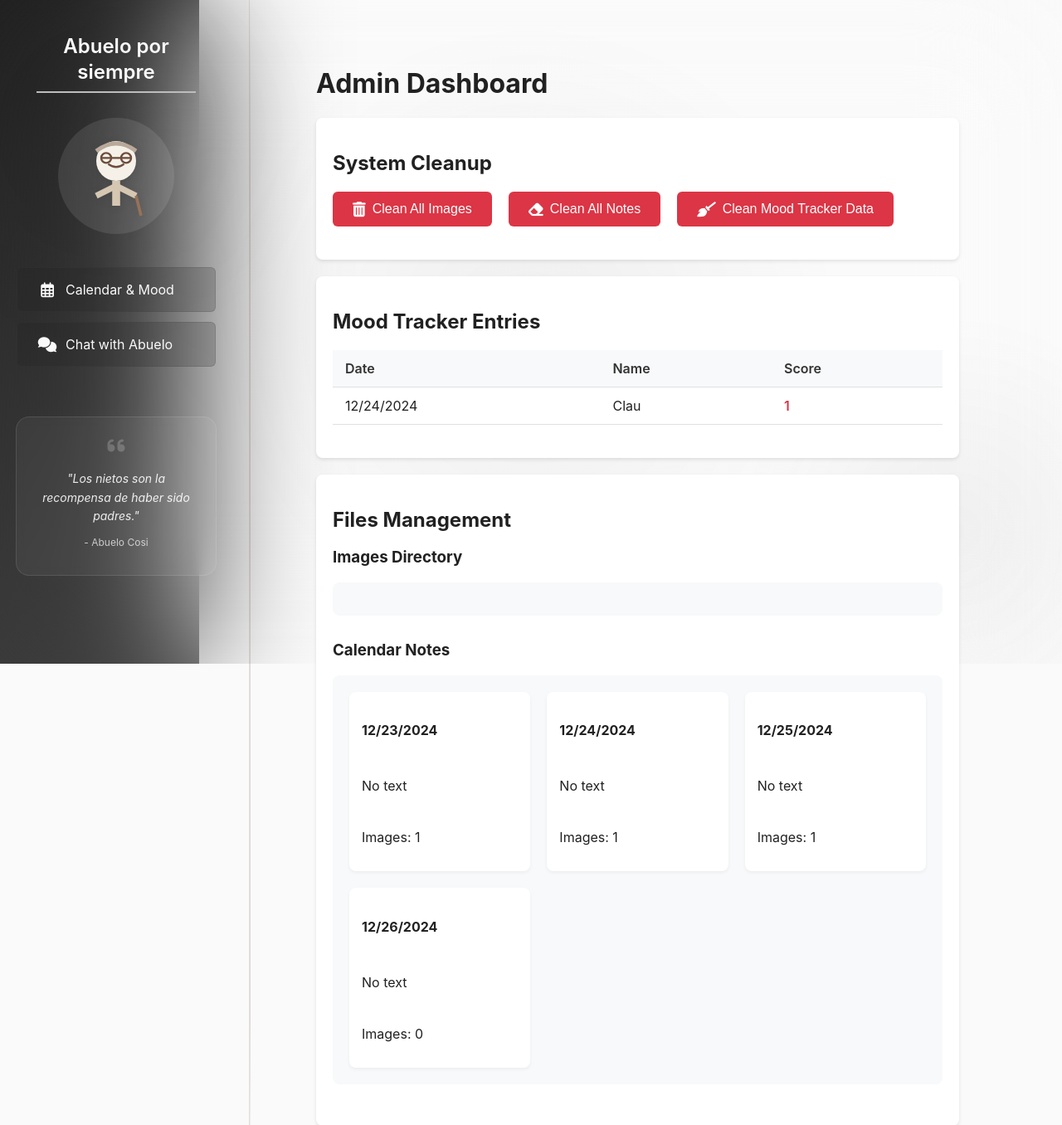
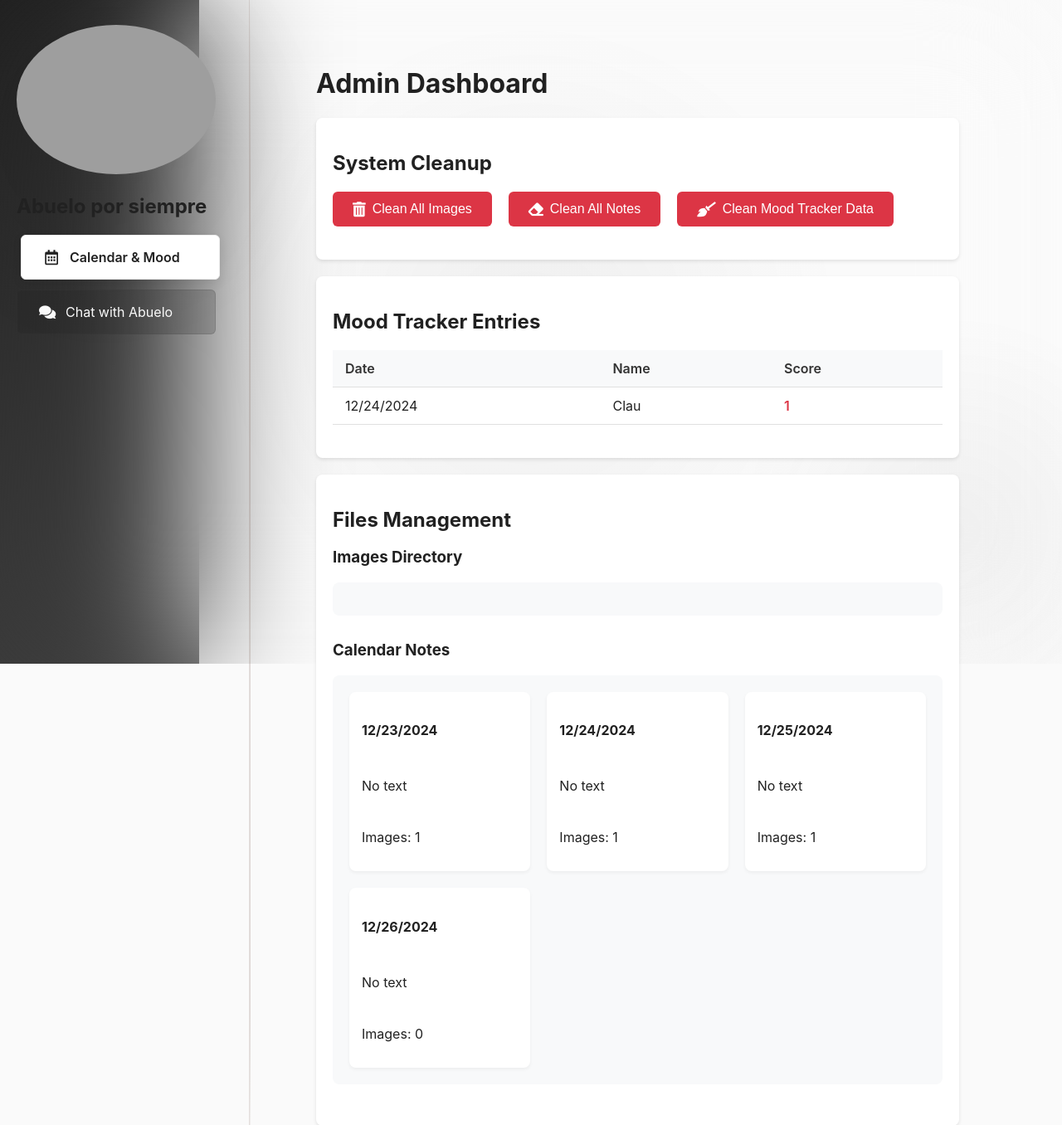
Before and after one commit to juanvolpe/abuelo-por-siempre, a Flask app: page /admin in a window 1280 px wide. Shown: the top 1356 px of the page at 83% size. Run offline with Flask 3, Linux system fonts and the light colour scheme; data that the repository does not hold is empty; parts of the project's set-up code (start-up, migrations or seed data) failed here and were passed over; grey boxes are pictures that could not be loaded.

Commit message:
Remove intro overlay and update logo image

```diff
--- a/templates/base.html
+++ b/templates/base.html
@@ -3,65 +3,44 @@
 <head>
     <meta charset="UTF-8">
     <meta name="viewport" content="width=device-width, initial-scale=1.0">
-    <title>Abuelo por siempre - {% block title %}{% endblock %}</title>
-    <link rel="stylesheet" href="https://cdnjs.cloudflare.com/ajax/libs/font-awesome/6.0.0/css/all.min.css">
+    <title>{% block title %}Abuelo por Siempre{% endblock %}</title>
+
+    <!-- Fonts -->
+    <link href="https://fonts.googleapis.com/css2?family=Playfair+Display:wght@400;600&family=Inter:wght@400;500;600&display=swap" rel="stylesheet">
+
+    <!-- Icons -->
+    <link rel="stylesheet" href="https://cdnjs.cloudflare.com/ajax/libs/font-awesome/5.15.4/css/all.min.css">
+
+    <!-- Base Styles -->
     <link rel="stylesheet" href="{{ url_for('static', filename='css/common.css') }}">
+
     {% block extra_css %}{% endblock %}
 </head>
 <body>
-    <!-- Hamburger Menu Button -->
-    <button class="hamburger-menu" id="hamburgerMenu">
-        <span></span>
-        <span></span>
-        <span></span>
-    </button>
+    <!-- Navigation -->
+    <div id="navOverlay" class="nav-overlay"></div>
+    <nav id="navBar" class="nav-bar">
+        <button id="hamburgerMenu" class="hamburger-menu">
+            <span></span>
+            <span></span>
+            <span></span>
+        </button>
 
-    <!-- Overlay for mobile nav -->
-    <div class="nav-overlay" id="navOverlay"></div>
-
-    <!-- Fixed Navigation -->
-    <nav class="nav-bar" id="navBar">
-        <div class="nav-brand-container">
-            <a href="{{ url_for('calendar') }}" class="nav-brand">Abuelo por siempre</a>
-            <div class="grandpa-icon">
-                <svg width="100" height="100" viewBox="0 0 100 100">
-                    <!-- Grandpa's head -->
-                    <circle cx="50" cy="35" r="20" fill="#F5F1E8"/>
-                    <!-- Glasses -->
-                    <path d="M35 32 H65" stroke="#6D4C3D" stroke-width="2"/>
-                    <circle cx="40" cy="32" r="5" fill="none" stroke="#6D4C3D" stroke-width="2"/>
-                    <circle cx="60" cy="32" r="5" fill="none" stroke="#6D4C3D" stroke-width="2"/>
-                    <!-- Smile -->
-                    <path d="M42 38 Q50 44 58 38" stroke="#6D4C3D" stroke-width="2" fill="none"/>
-                    <!-- Hair -->
-                    <path d="M30 25 Q50 10 70 25" stroke="#B8A99A" stroke-width="4" fill="none"/>
-                    <!-- Body -->
-                    <path d="M50 55 L50 80" stroke="#D5C7B2" stroke-width="8"/>
-                    <!-- Arms -->
-                    <path d="M50 60 L30 70" stroke="#D5C7B2" stroke-width="6"/>
-                    <path d="M50 60 L70 70" stroke="#D5C7B2" stroke-width="6"/>
-                    <!-- Walking stick -->
-                    <path d="M70 70 L75 90" stroke="#967259" stroke-width="3"/>
-                </svg>
+        <div class="logo-container">
+            <div class="logo">
+                <img src="{{ url_for('static', filename='images/cosi_icon.png') }}" alt="Abuelo Cosi" style="width: 100%; height: 100%; object-fit: contain; border-radius: 50%;">
             </div>
+            <h1 class="nav-title">Abuelo por siempre</h1>
         </div>
         <div class="nav-links">
-            <a href="{{ url_for('calendar') }}" class="nav-link {% if request.endpoint == 'calendar' %}active{% endif %}">
+            <a href="/" class="nav-link active">
                 <i class="far fa-calendar-alt"></i>
                 <span>Calendar & Mood</span>
             </a>
-            <a href="{{ url_for('chatbot') }}" class="nav-link {% if request.endpoint == 'chatbot' %}active{% endif %}">
+            <a href="/chatbot" class="nav-link">
                 <i class="fas fa-comments"></i>
                 <span>Chat with Abuelo</span>
             </a>
-        </div>
-
-        <div class="quote-container">
-            <div class="quote-icon">
-                <i class="fas fa-quote-left"></i>
-            </div>
-            <p class="quote-text">"Los nietos son la recompensa de haber sido padres."</p>
-            <p class="quote-author">- Abuelo Cosi</p>
         </div>
     </nav>
 
```
